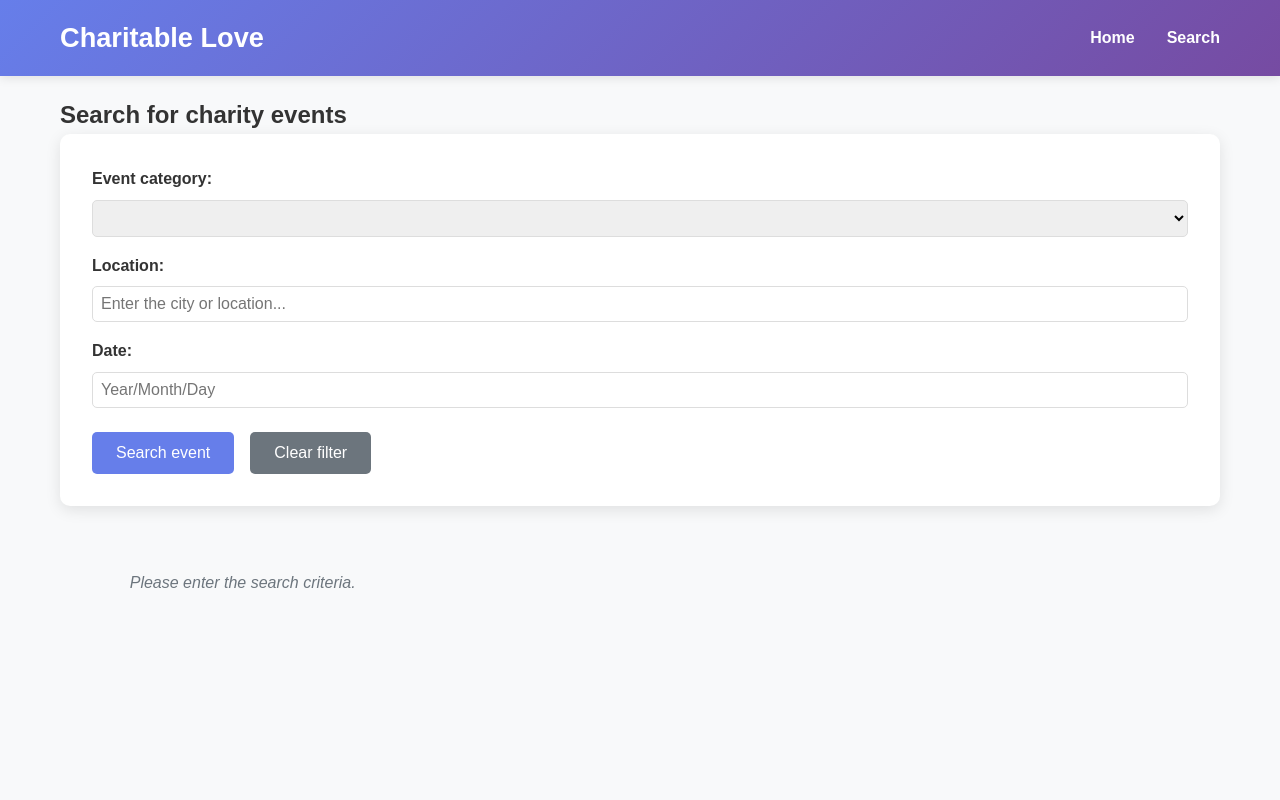
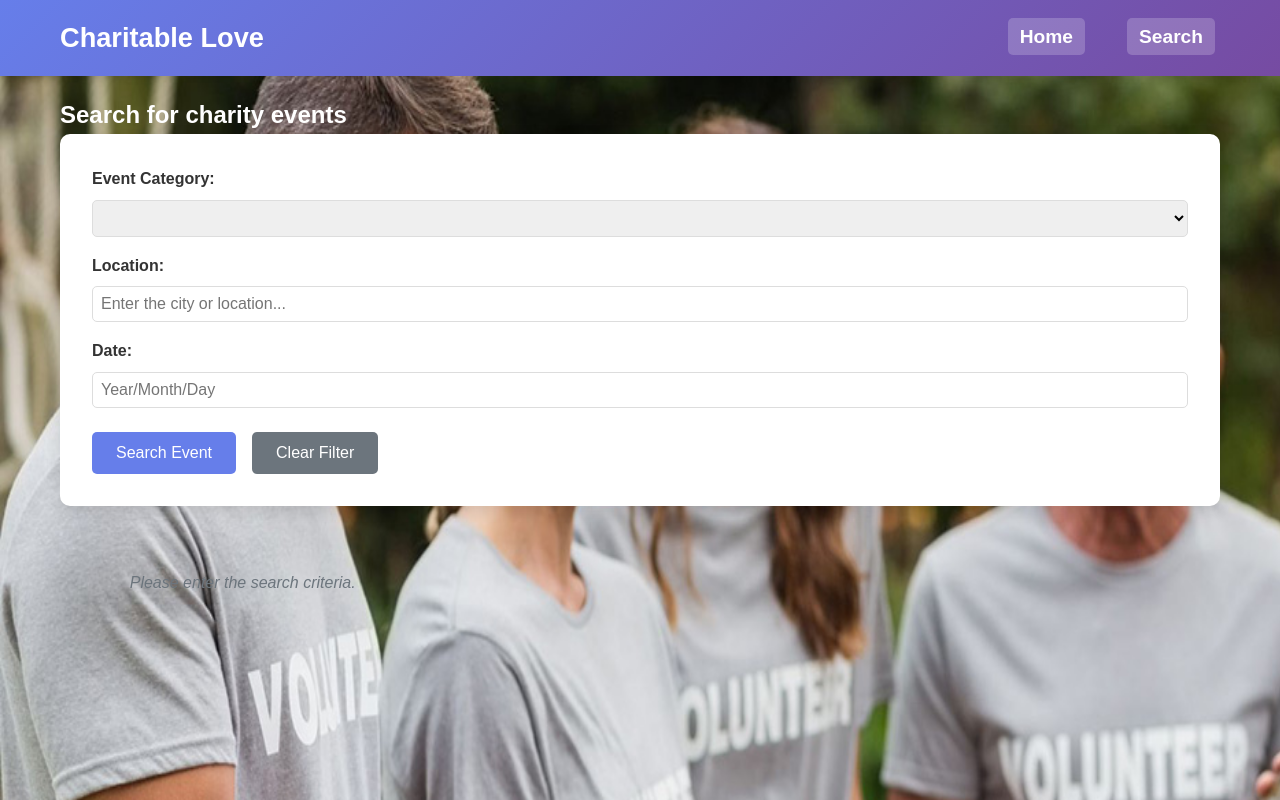
Before and after one commit to IDHxxxB/Web-II---A2, a website: page public/search.html in a window 1280 px wide. Drawn offline with Linux system fonts and the light colour scheme; no server answers.

Commit message:
Optimize the front end
A homepage background image has been added and the structure of the navigation bar has been optimized.

```diff
--- a/public/css/style.css
+++ b/public/css/style.css
@@ -6,6 +6,9 @@
 }
 
 body {
+    background-image: url("../images/background.jpg");
+    background-size: 1700px 1420px;
+    background-repeat: no-repeat;
     font-family: 'Arial', sans-serif;
     line-height: 1.6;
     color: #333;
@@ -16,6 +19,10 @@ body {
     max-width: 1200px;
     margin: 0 auto;
     padding: 20px;
+}
+
+.container-white{
+    color:white;
 }
 
 /* navigation style */
@@ -49,10 +56,16 @@ body {
     color: white;
     text-decoration: none;
     transition: opacity 0.3s;
+    font-size: 1.2rem;
+    background-color: rgba(255, 255, 255, 0.2);
+    padding: 8px 12px;
+    border-radius: 5px;
+    margin: 0 5px;
 }
 
 .nav-menu a:hover {
-    opacity: 0.8;
+    opacity: 0.5;
+    background-color: rgba(255, 255, 255, 0.3);
 }
 
 /* Homepage hero section */
--- a/public/js/home.js
+++ b/public/js/home.js
@@ -45,7 +45,6 @@ async function loadEvents() {
 function createEventCard(event) {
     const card = document.createElement('div');
     card.className = 'event-card';
-
     card.innerHTML = `
         <h3><a href="event.html?id=${event.id}">${event.name}</a></h3>
         <p><strong>Category:</strong> ${event.category_name}</p>
--- a/public/search.html
+++ b/public/search.html
@@ -18,15 +18,15 @@
     </nav>
 
     <main class="container">
-        <h2>Search for charity events</h2>
+        <h2 class="container-white">Search for charity events</h2>
 
         <!-- Search form -->
         <div class="search-form">
             <form id="searchForm">
                 <div class="form-group">
-                    <label for="category">Event category:</label>
+                    <label for="category">Event Category:</label>
                     <select id="category" name="category">
-                        <option value="all">All categories</option>
+                        <option value="all">All Categories</option>
                         <!-- The category options will be dynamically loaded here via JavaScript -->
                     </select>
                 </div>
@@ -42,8 +42,8 @@
                 </div>
 
                 <div class="form-buttons">
-                    <button type="submit">Search event</button>
-                    <button type="button" id="clearBtn">Clear filter</button>
+                    <button type="submit">Search Event</button>
+                    <button type="button" id="clearBtn">Clear Filter</button>
                 </div>
             </form>
         </div>
```
Also changed, not shown: public/index.html (+1 -1 lines), public/images/background.jpg (added).
